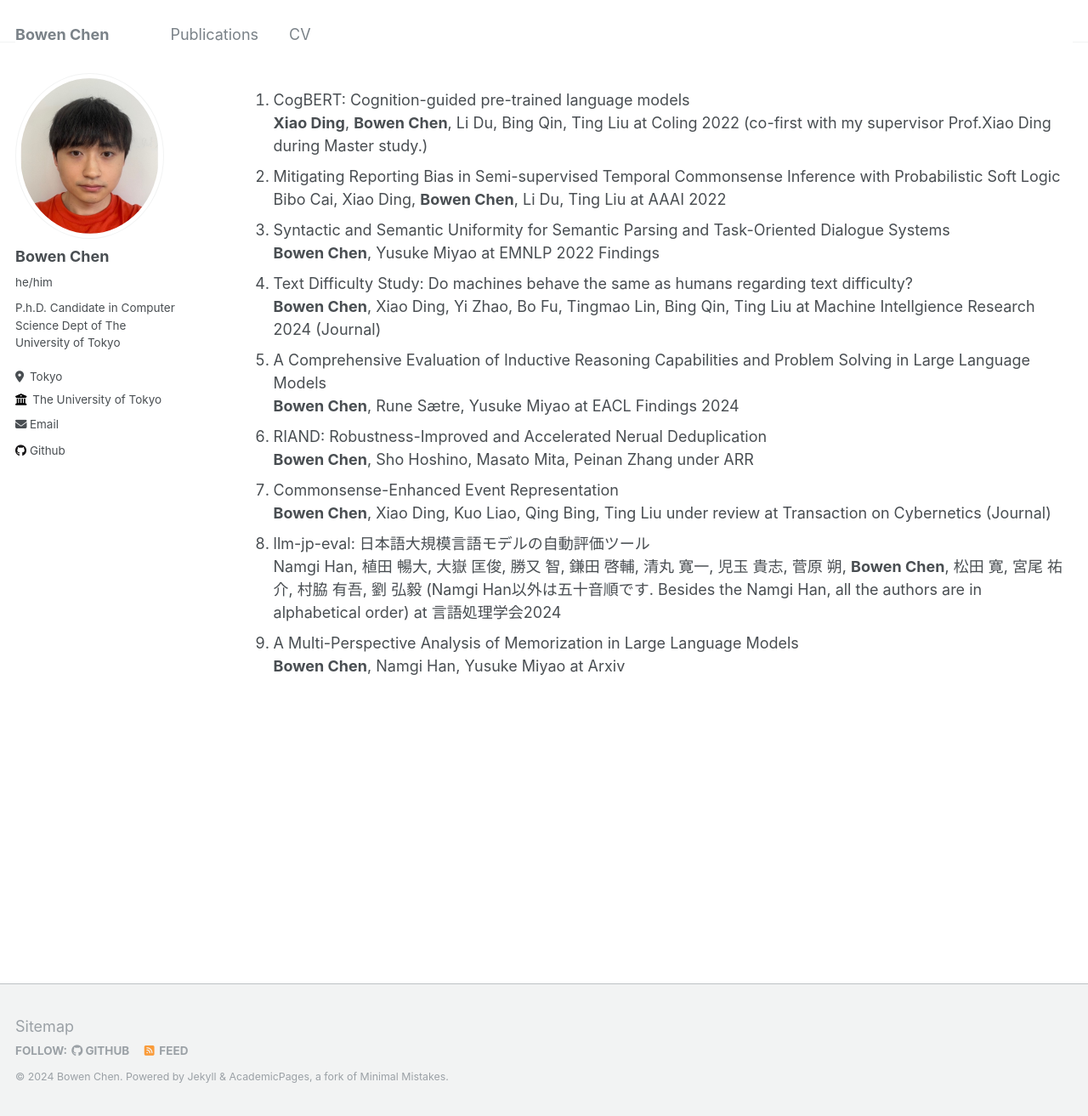
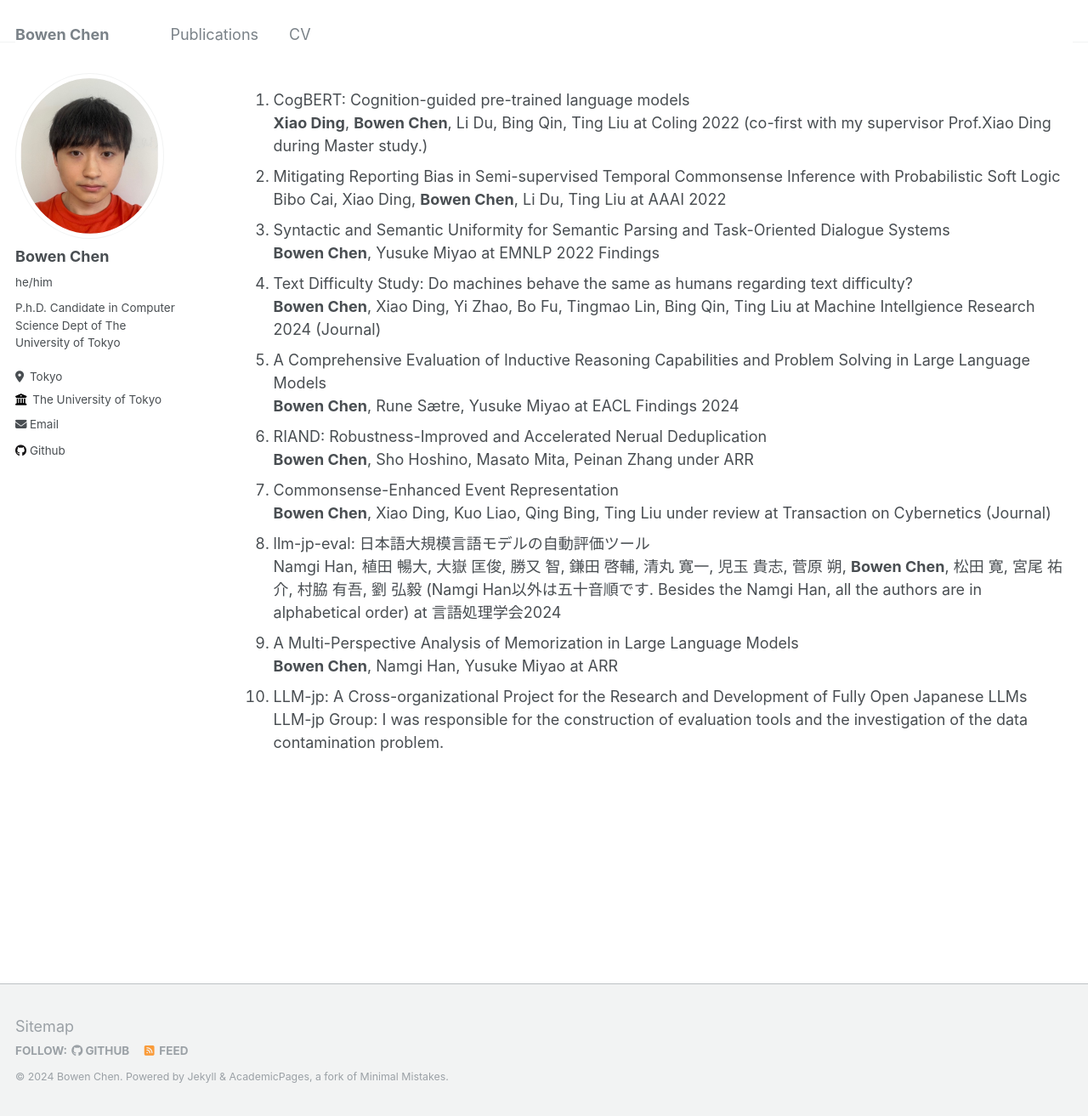
Before and after one commit to PosoSAgapo/PosoSAgapo.github.io, a Jekyll site: the page built from _pages/publications.md, in a window 1280 px wide and 1313 px high. Shown: the whole window at 85% size. Built offline with Jekyll 4.4.1, drawn with Linux system fonts in a browser that asks for light colours.

Commit message:
add pubs

```diff
--- a/_pages/publications.md
+++ b/_pages/publications.md
@@ -21,4 +21,6 @@ Bibo Cai, Xiao Ding, **Bowen Chen**, Li Du, Ting Liu at AAAI 2022
 8. llm-jp-eval: 日本語大規模言語モデルの自動評価ツール
 Namgi Han, 植田 暢大, 大嶽 匡俊, 勝又 智, 鎌田 啓輔, 清丸 寛一, 児玉 貴志, 菅原 朔, **Bowen Chen**, 松田 寛, 宮尾 祐介, 村脇 有吾, 劉 弘毅 (Namgi Han以外は五十音順です. Besides the Namgi Han, all the authors are in alphabetical order) at 言語処理学会2024
 9. A Multi-Perspective Analysis of Memorization in Large Language Models
-**Bowen Chen**, Namgi Han, Yusuke Miyao at Arxiv
+**Bowen Chen**, Namgi Han, Yusuke Miyao at ARR
+10. LLM-jp: A Cross-organizational Project for the Research and Development of Fully Open Japanese LLMs
+LLM-jp Group: I was responsible for the construction of evaluation tools and the investigation of the data contamination problem.
```
Also changed, not shown: 1 other file.
